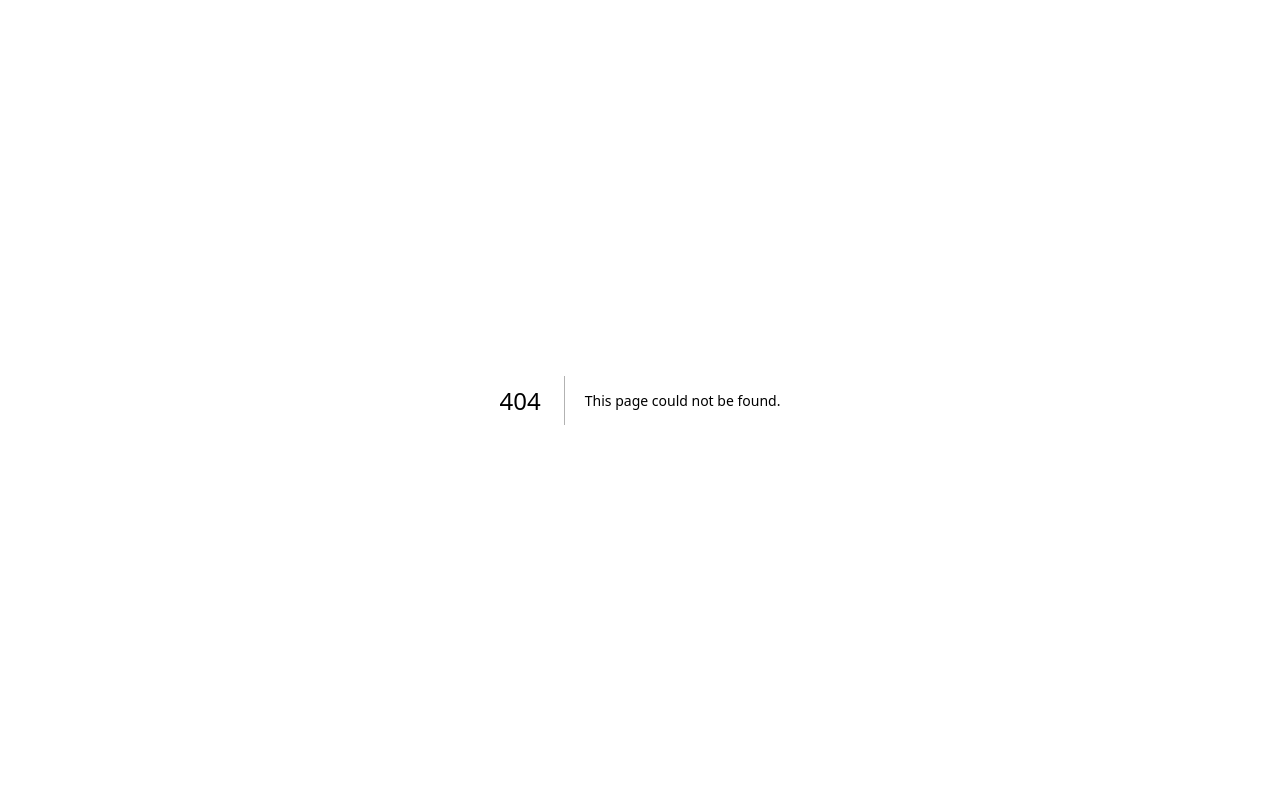
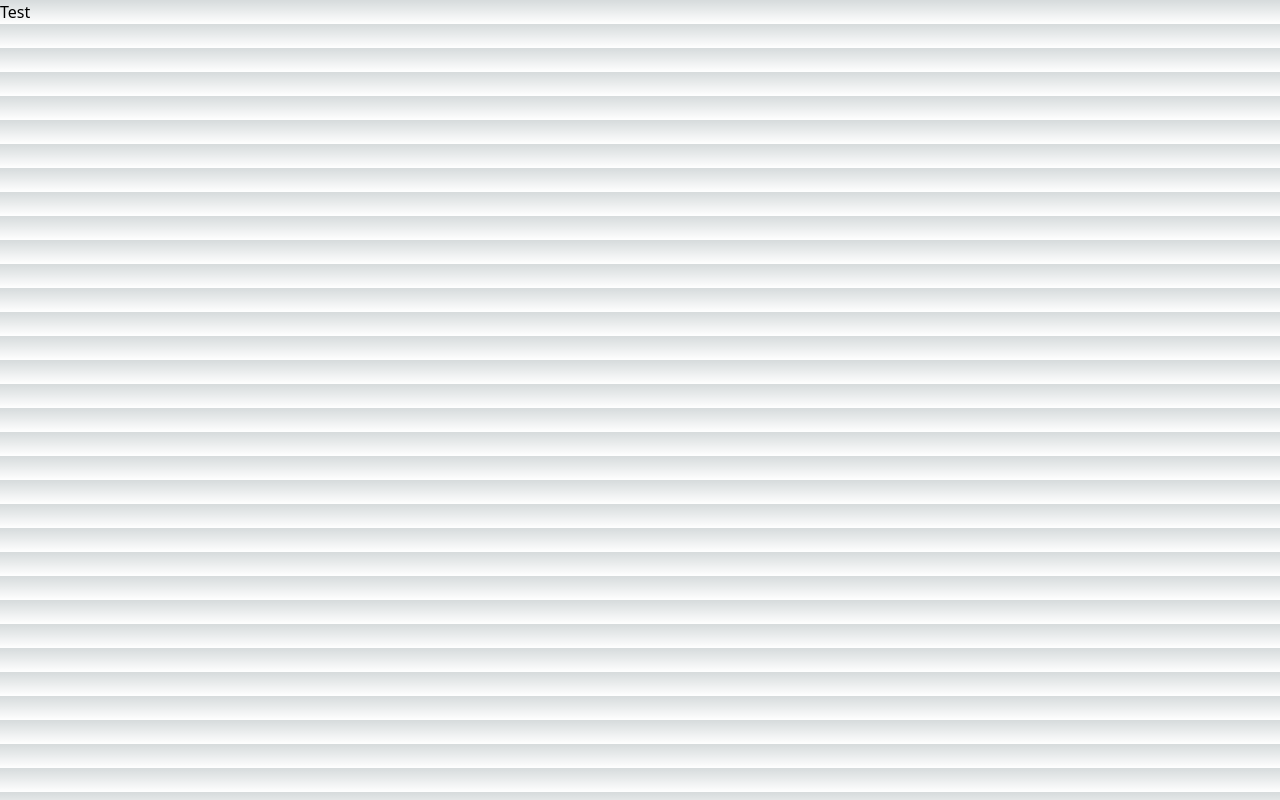
Before and after one commit to Alihd1/jistu-cloudflare-nextjs-bug, a Next.js app: page /test in a window 1280 px wide. Before the commit this address had no page. Built offline with nearby package versions, Linux system fonts and the light colour scheme.

Commit message:
add jitsu and test page

```diff
--- a/package.json
+++ b/package.json
@@ -11,6 +11,7 @@
   },
   "dependencies": {
     "@jitsu/jitsu-react": "^1.9.8",
+    "@jitsu/js": "^1.9.8",
     "next": "14.2.5",
     "react": "^18",
     "react-dom": "^18"
--- /dev/null
+++ b/pages/test.tsx
@@ -0,0 +1,3 @@
+export default function TestPage() {
+  return <p>Test</p>;
+}
```
Also changed, not shown: 1 other file (tests, documents, lock files or other folders).
